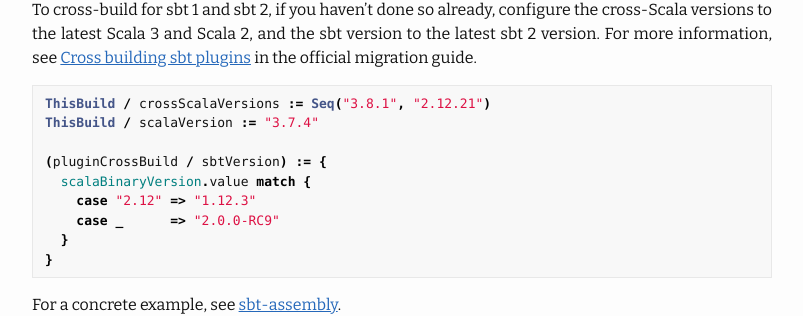
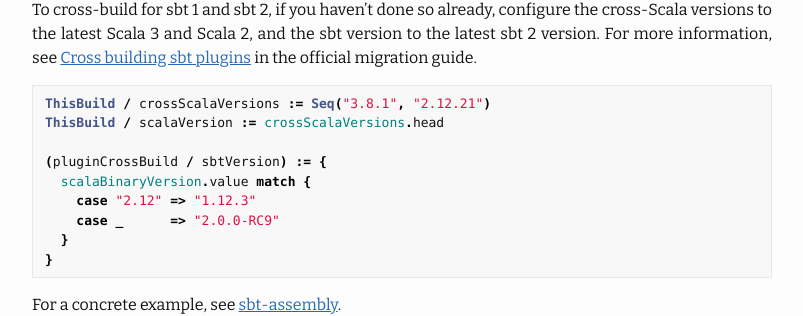
Before and after one commit to anatoliykmetyuk/anatoliykmetyuk.github.io, a Jekyll site: the page built from _posts/2026-02-18-sbt2-compat.md, in a window 1280 px wide and 900 px high, scrolled down 1547 px. Shown: the part 145-461 px from the top of the window, without its empty margins (238-1041 px from the left). Built offline with Jekyll 4.4.1, drawn with Linux system fonts in a browser that asks for light colours.

Commit message:
Update _posts/2026-02-18-sbt2-compat.md
Co-authored-by: Seth Tisue <seth@tisue.net>

````diff
--- a/_posts/2026-02-18-sbt2-compat.md
+++ b/_posts/2026-02-18-sbt2-compat.md
@@ -60,7 +60,7 @@ To cross-build for sbt 1 and sbt 2, if you haven't done so already, configure th
 
 ```scala
 ThisBuild / crossScalaVersions := Seq("3.8.1", "2.12.21")
-ThisBuild / scalaVersion := "3.7.4"
+ThisBuild / scalaVersion := crossScalaVersions.head
 
 (pluginCrossBuild / sbtVersion) := {
   scalaBinaryVersion.value match {
````
